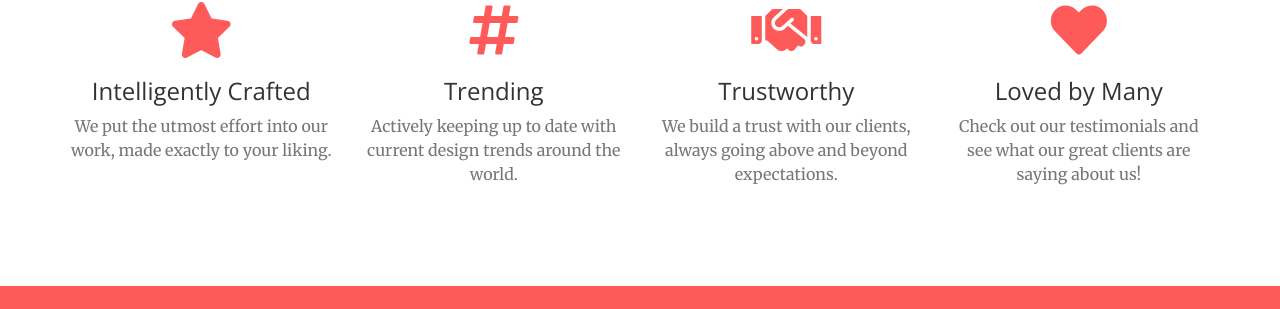
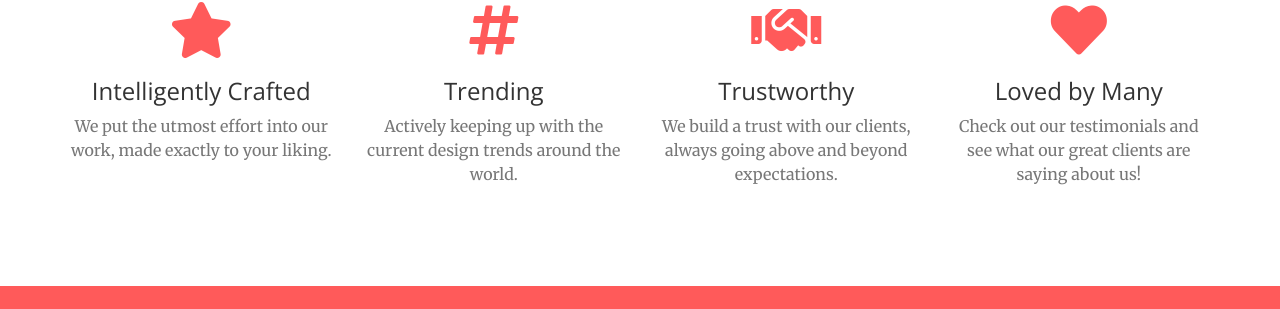
Before and after one commit to jeremiahh1198/jharveydesigns, a Jekyll site: the page built from index.html, in a window 1280 px wide and 900 px high, scrolled down 1001 px. Shown: the part 144-453 px from the top of the window. Built offline with Jekyll 4.4.1, drawn with Linux system fonts in a browser that asks for light colours; nearby versions of some CDN libraries.

Commit message:
Update services.html

```diff
--- a/_includes/services.html
+++ b/_includes/services.html
@@ -20,7 +20,7 @@
                 <div class="service-box">
                     <i class="fas fa-4x fa-hashtag wow bounceIn text-primary" data-wow-delay=".1s"></i>
                     <h3>Trending</h3>
-                    <p class="text-muted">Actively keeping up to date with current design trends around the world.</p>
+                    <p class="text-muted">Actively keeping up with the current design trends around the world.</p>
                 </div>
             </div>
             <div class="col-lg-3 col-md-6 text-center">
```
